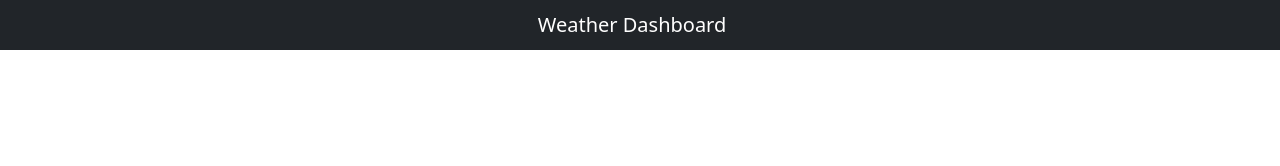
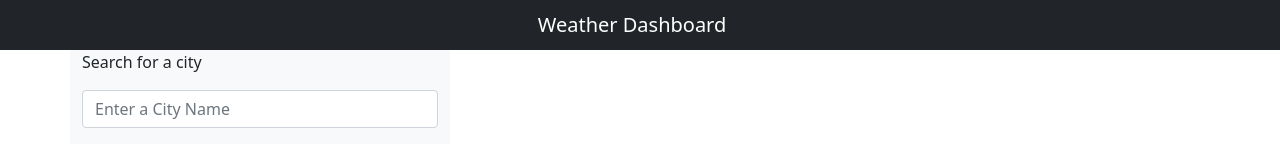
Before and after one commit to Nmoss3/WeatherDashWk06, a plain HTML site: page index.html in a window 1280 px wide. Drawn offline with nearby package versions, Linux system fonts and the light colour scheme.

Commit message:
added search bar/ need to add submit

```diff
--- a/index.html
+++ b/index.html
@@ -16,6 +16,13 @@
         <span class="navbar-brand mb-0 h1 w-100 text-center">Weather Dashboard</span>
     </nav>
     <div class="container">
+        <div class="row">
+            <div class="col-4 bg-light">
+                <p class="search-title">Search for a city</p>
+                <div class="input-group mb-3">
+                    <input type="text" id="city-search" class="form-control" placeholder="Enter a City Name" aria-label="Enter a City Name">
+                </div>
+        </div>
 
     </div>
 </body>
```
